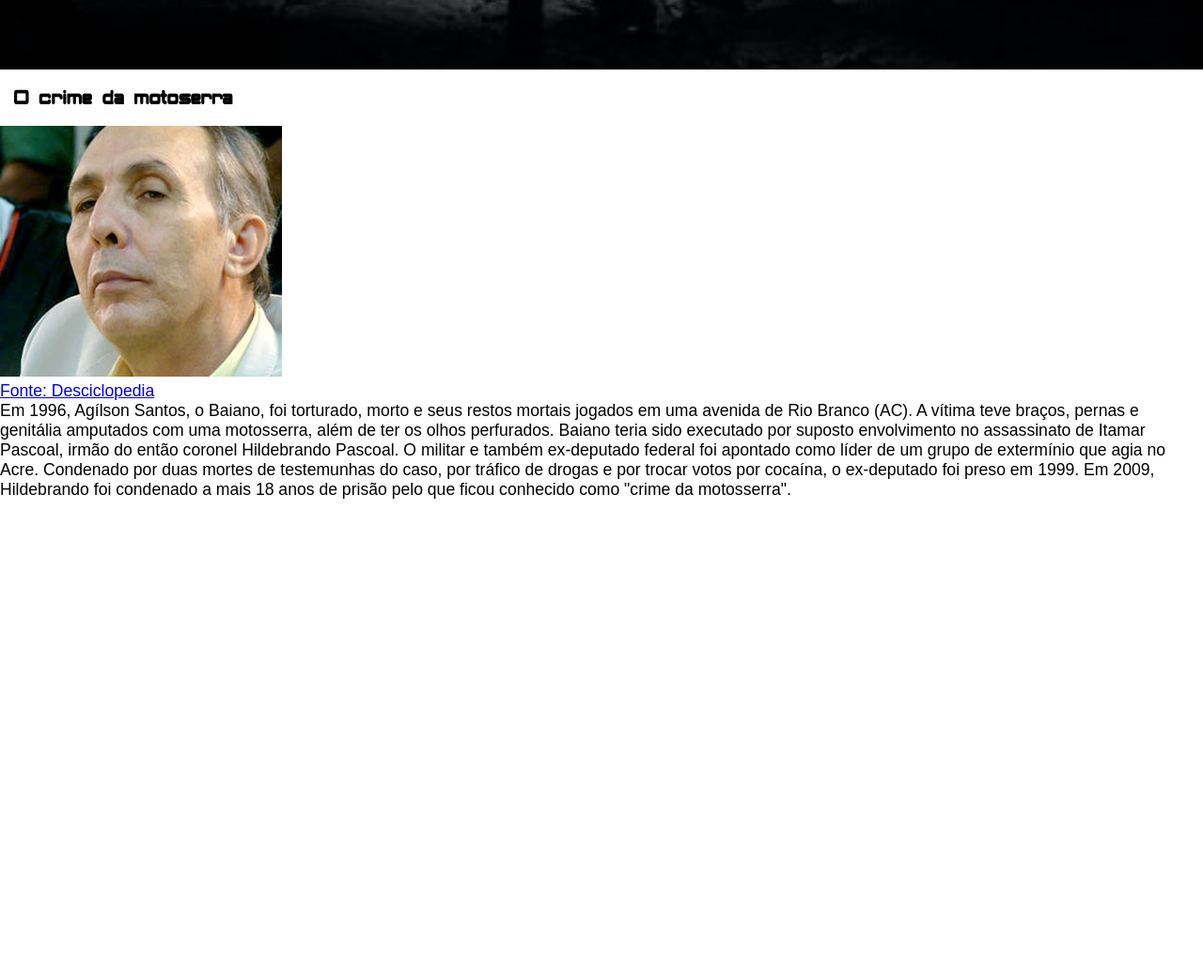
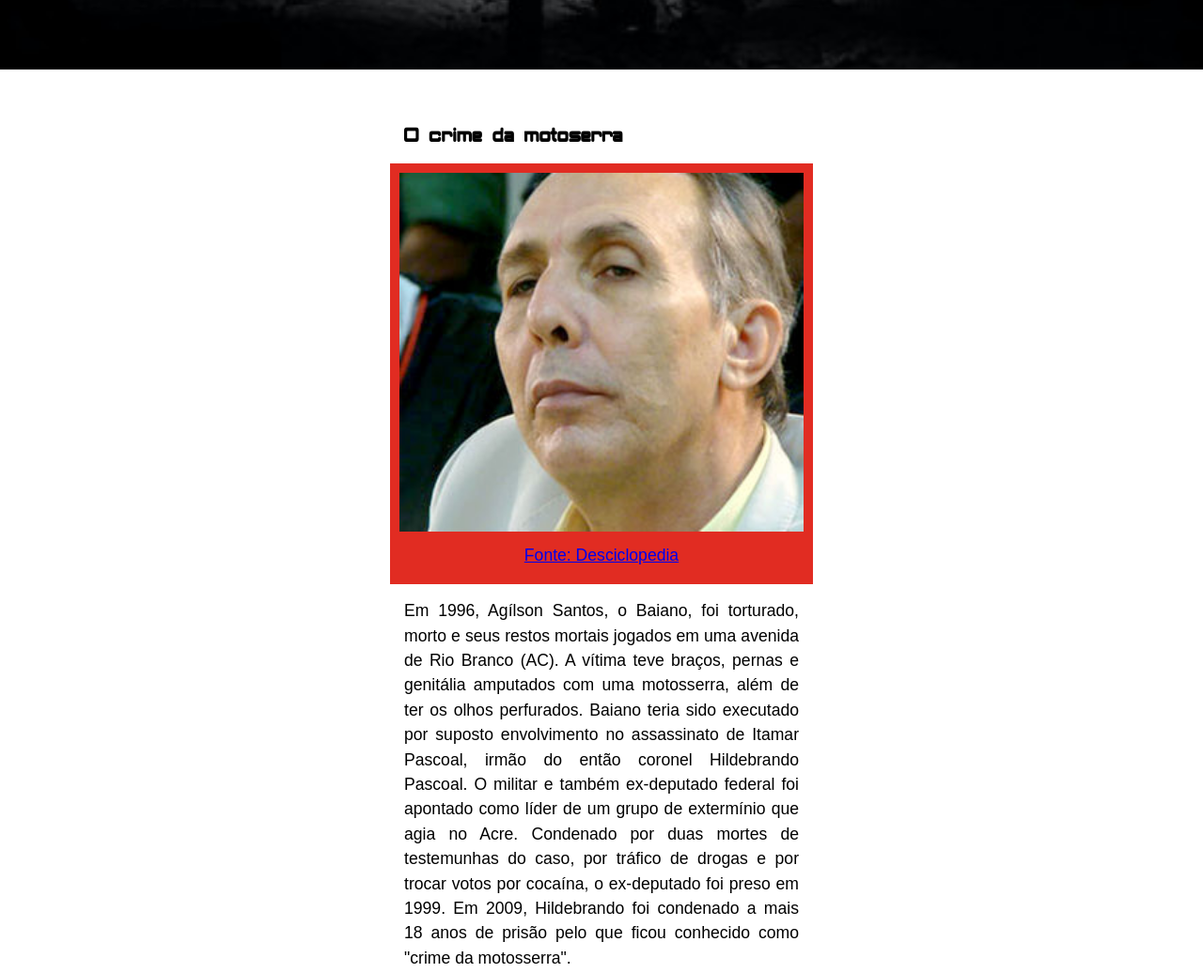
Before and after one commit to luissouzadeveloper/Fatos-90_3, a plain HTML site: page index.html in a window 1280 px wide. Shown: the part 543-1579 px from the top of the page at 94% size. Before the commit the page ends 1075 px from the top, so only its background shows below. Drawn offline with Linux system fonts and the light colour scheme.

Commit message:
Alteração no corpo da página e inserção da imagem

```diff
--- a/css/style.css
+++ b/css/style.css
@@ -76,8 +76,15 @@ section{
     background-attachment: fixed;
 }
 
+/*Corpo do conteúdo*/
+.corpo{
+    margin: 20px auto;
+    padding: 20px;
+    max-width: 450px;
+}
+
 /*Título principal*/
-main > h1{
+h1{
     text-align: center;
     font-family: var(--fonte-crime);
     margin: 15px;
@@ -95,3 +102,27 @@ section > p{
     line-height: 1.5;
     text-align: justify;
 }
+
+main > p{
+    margin: 15px;
+    line-height: 1.5;
+    text-align: justify;
+}
+
+/*Quadro da imagem*/
+figure{
+    background-color: var(--cor1);
+    padding: 10px;
+}
+
+/*Descrição da imagem*/
+figcaption{
+    color: var(--cor5);
+    text-align: center;
+    margin: 10px;
+}
+
+/*Imagem*/
+img{
+    width: 100%;
+}
--- a/index.html
+++ b/index.html
@@ -21,15 +21,15 @@
         <a href="#">Redes</a>
     </nav>
 
-    <main>
+    <h1>Os crimes mais brutais</h1>
 
-        <h1>Os crimes mais brutais</h1>
+    <section id="fundo">
+        <p>
+            Crimes sempre fez parte da vida humana, principalmente na década de 1990 onde ocorrem crimes macabros que irei citar nesse blog. Com esses crimes Chamam a atenção pelo perfil dos envolvidos, pela brutalidade, pelo inesperado. Vez ou outra, interrompem as programações das emissoras de televisão nos plantões ou em coberturas que parecem não ter fim. Mas, depois, somem. Desaparecem do foco da mídia, mas ficam recordados nas mentes dos brasileiros. Assim são os crimes que chocaram o Brasil....
+        </p>
+    </section>
 
-        <section id="fundo">
-            <p>
-                Crimes sempre fez parte da vida humana, principalmente na década de 1990 onde ocorrem crimes macabros que irei citar nesse blog. Com esses crimes Chamam a atenção pelo perfil dos envolvidos, pela brutalidade, pelo inesperado. Vez ou outra, interrompem as programações das emissoras de televisão nos plantões ou em coberturas que parecem não ter fim. Mas, depois, somem. Desaparecem do foco da mídia, mas ficam recordados nas mentes dos brasileiros. Assim são os crimes que chocaram o Brasil....
-            </p>
-        </section>
+    <main class="corpo">
 
         <h2>O crime da motoserra</h2>
 
```
